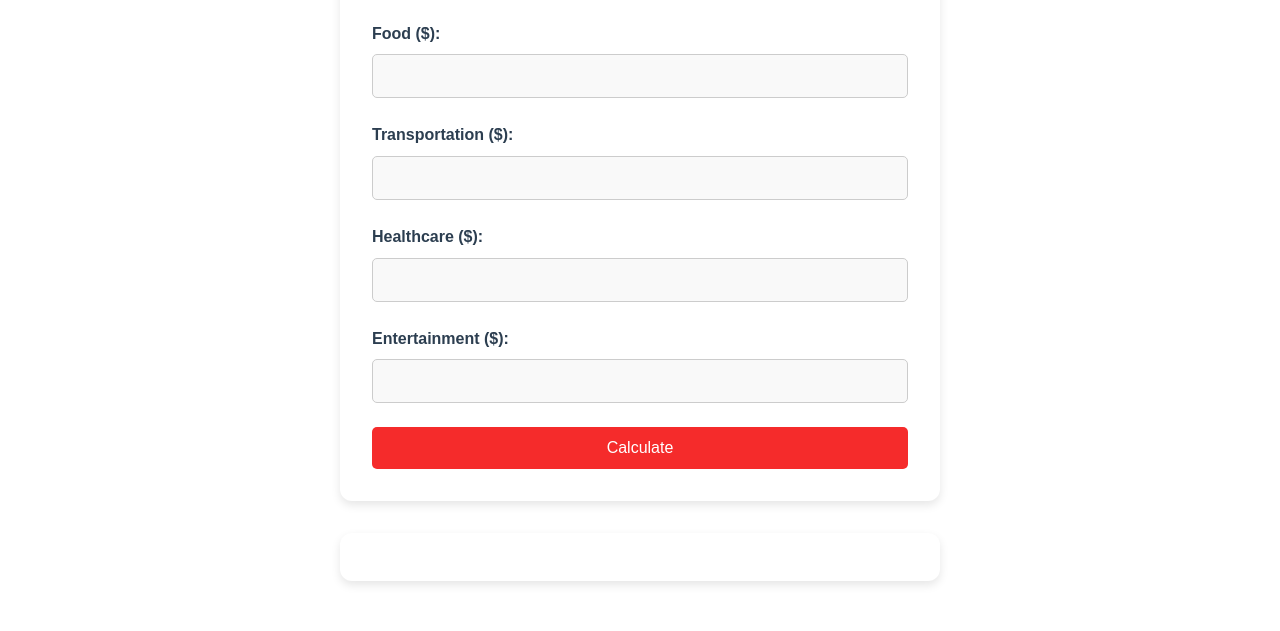
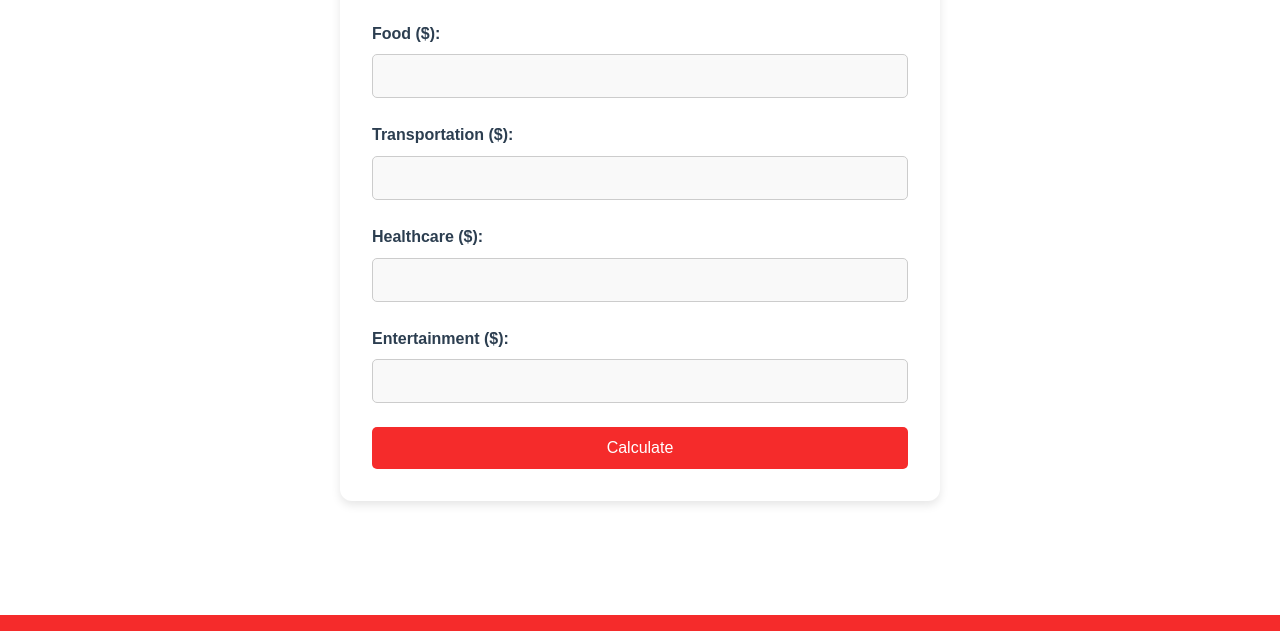
Before and after one commit to Pradeep3083/FinanceWise, a plain HTML site: page pages/budgetCalculator.html in a window 1280 px wide. Shown: the part 562-1193 px from the top of the page. Drawn offline with Linux system fonts and the light colour scheme.

Commit message:
Update budgetCalculator.html

```diff
--- a/pages/budgetCalculator.html
+++ b/pages/budgetCalculator.html
@@ -60,7 +60,7 @@
                 </div>
                 <button type="submit" class="btn">Calculate</button>
             </form>
-            <div id="result" class="result-section"></div>
+            <div id="result" class="result-section" style="display: none;"></div>
         </div>
     </section>
 
@@ -136,6 +136,7 @@
         });
     }
 });
+
     </script>
 </body>
 </html>
```
Lines whose indentation alone changed are shown as unchanged.
